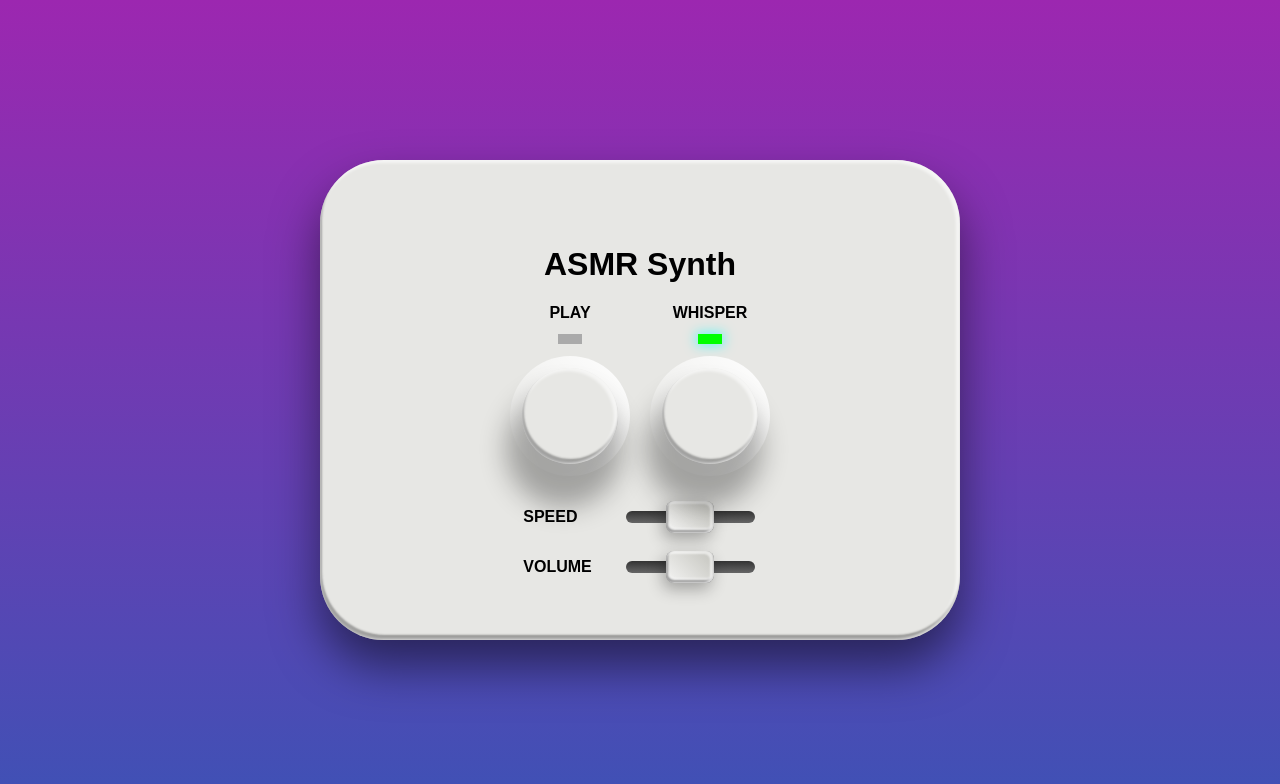
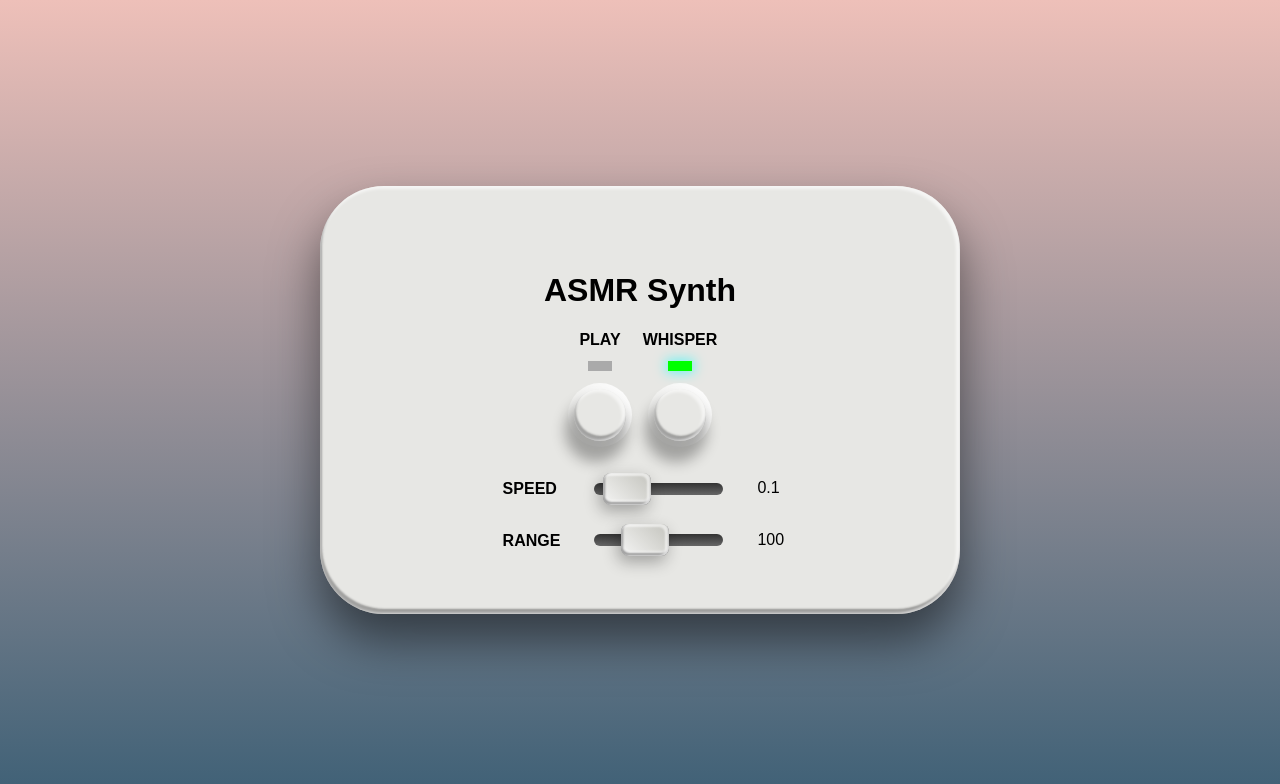
Before and after one commit to olimot/asmr-synth, a React (Vite) app: page / in a window 1280 px wide. Shown: the top 784 px of the page. Built offline with nearby package versions, Linux system fonts and the light colour scheme.

Commit message:
add speed and range

```diff
--- a/src/App.tsx
+++ b/src/App.tsx
@@ -97,7 +97,17 @@ export async function buildAudioGraph() {
     context.audioWorklet.addModule(pinkTromboneModuleURL),
   ]);
 
-  const pinkTrombone = new PinkTromboneNode(context, { tractLengthCm: 16.9 });
+  const pinkTrombone = new PinkTromboneNode(context, {
+    tractLengthCm: 16.9,
+    isActive: false,
+    peakStart: true,
+    autoWobble: false,
+    voiceness: 0,
+    frequency: 140,
+    velumDiameter: 0.01,
+    vibratoAmount: 0.009,
+    vibratoFrequency: 6,
+  });
   const lipConstriction = pinkTrombone.createConstriction();
   const tongueConstriction = pinkTrombone.createConstriction();
 
@@ -126,10 +136,13 @@ export async function buildAudioGraph() {
 export default function App() {
   const [graph, setGraph] = useState<AudioGraph | null>(null);
   const [isPlaying, setPlaying] = useState(false);
-  const [isWhisper, setWhisper] = useState(true);
-
+  const [settings, setSettings] = useState({
+    isWhisper: true,
+    speed: 0.1,
+    range: 100,
+  });
   useEffect(() => {
-    if (graph) {
+    if (!graph) return;
     const {
       master,
       orbitControl,
@@ -138,28 +151,41 @@ export default function App() {
       tongueConstriction,
       context,
     } = graph;
-      master.gain.cancelScheduledValues(0);
     if (isPlaying) {
       master.gain.setValueAtTime(1, context.currentTime);
     } else {
       master.gain.linearRampToValueAtTime(0, context.currentTime + 0.1);
     }
 
-      const pressedTimeMap = new Map<string, number>();
+    const updateTrombone = () => {
+      lipConstriction.set(getNarrowest(pressedTimeMap, lipKeyMap));
+      tongueConstriction.set(getNarrowest(pressedTimeMap, constrictionKeyMap));
+      pinkTrombone.setTongue(getNarrowest(pressedTimeMap, tongueKeyMap));
 
-      const pressRandomKey = (keyMap: Record<string, unknown>, end: number) => {
-        const keys = Object.keys(keyMap);
-        const sel = keys[(Math.random() * keys.length) | 0];
-        pressedTimeMap.set(sel, Date.now());
-        setTimeout(() => pressedTimeMap.delete(sel), end * 1000);
+      const isNasal = ["KeyQ", "KeyA", "KeyZ"].some((code) =>
+        pressedTimeMap.has(code),
+      );
+      pinkTrombone.set({
+        velumDiameter: isNasal ? 0.4 : 0.01,
+        voiceness: settings.isWhisper ? 0 : 0.4,
+        isActive: true,
+      });
     };
 
-      let interval = 0.0475;
+    const pressedTimeMap = new Map<string, number>();
+    const keys = Object.keys({
+      ...tongueKeyMap,
+      ...constrictionKeyMap,
+      ...lipKeyMap,
+    });
+    const tongueKeys = Object.keys(tongueKeyMap);
+
+    let interval = (0.05 + settings.speed) / 2;
     let timer = setTimeout(function queueRandomMove() {
       const t = context.currentTime;
       if (Math.random() < 0.5) {
         interval += 0.025 * (2 * Math.random() - 1);
-          interval = Math.min(Math.max(0.05, interval), 0.1);
+        interval = Math.min(Math.max(0.05, interval), settings.speed);
       }
       const end = interval + Math.random() * 0.05;
       orbitControl.angle.linearRampToValueAtTime(
@@ -167,34 +193,33 @@ export default function App() {
         t + end,
       );
       orbitControl.radius.linearRampToValueAtTime(
-          Math.random() * 100,
+        Math.max(0, Math.random() * settings.range - 50),
         t + end,
       );
-        pressRandomKey(
-          { ...tongueKeyMap, ...constrictionKeyMap, ...lipKeyMap },
-          end,
-        );
 
-        lipConstriction.set(getNarrowest(pressedTimeMap, lipKeyMap));
-        tongueConstriction.set(
-          getNarrowest(pressedTimeMap, constrictionKeyMap),
-        );
-        pinkTrombone.setTongue(getNarrowest(pressedTimeMap, tongueKeyMap));
-
-        const isNasal = ["KeyQ", "KeyA", "KeyZ"].some((code) =>
-          pressedTimeMap.has(code),
-        );
-        pinkTrombone.set({
-          velumDiameter: isNasal ? 0.4 : 0.01,
-          voiceness: isWhisper ? 0 : 0.4,
-          isActive: true,
-        });
+      const sel = keys[(Math.random() * keys.length) | 0];
+      const isTongueChanged = tongueKeys.includes(sel);
+      pressedTimeMap.set(sel, Date.now());
+      if (isTongueChanged) {
+        for (const tongueKey of tongueKeys) {
+          if (tongueKey === sel) continue;
+          pressedTimeMap.delete(tongueKey);
+        }
+        updateTrombone();
+      } else {
+        updateTrombone();
+        const d = constrictionKeyMap[sel]?.diameter ?? lipKeyMap[sel].diameter;
+        const ms = d ? 33 : end * 1000;
+        setTimeout(() => {
+          pressedTimeMap.delete(sel);
+          updateTrombone();
+        }, ms);
+      }
 
       timer = setTimeout(queueRandomMove, end * 1000);
     });
     return () => clearTimeout(timer);
-    }
-  }, [isPlaying, isWhisper, graph]);
+  }, [isPlaying, settings, graph]);
 
   return (
     <>
@@ -209,30 +234,53 @@ export default function App() {
               if (!isPlaying && !graph) setGraph(await buildAudioGraph());
               setPlaying(!isPlaying);
             }}
-          >
-            <span />
-          </button>
+          />
         </div>
         <div className="switch-button">
           <div className="label">Whisper</div>
-          <div className={isWhisper ? "indicator on" : "indicator"} />
-          <button type="button" onClick={() => setWhisper(!isWhisper)}>
-            <span />
-          </button>
+          <div className={settings.isWhisper ? "indicator on" : "indicator"} />
+          <button
+            type="button"
+            onClick={() => {
+              setSettings({ ...settings, isWhisper: !settings.isWhisper });
+            }}
+          />
         </div>
       </div>
       <div
         style={{
           display: "grid",
-          gridTemplateColumns: "auto 1fr",
+          gridTemplateColumns: "auto 1fr 20px",
           gap: 32,
           marginTop: 32,
         }}
       >
         <div className="label">Speed</div>
-        <input type="range" />
-        <div className="label">Volume</div>
-        <input type="range" />
+        <input
+          type="range"
+          min={0.05}
+          max={0.5}
+          value={settings.speed}
+          step={0.01}
+          onChange={(e) => {
+            console.log(Number(e.target.value));
+            setSettings({ ...settings, speed: Number(e.target.value) });
+          }}
+        />
+        <div>{settings.speed}</div>
+        <div className="label">Range</div>
+        <input
+          type="range"
+          min={50}
+          max={200}
+          value={settings.range}
+          step={1}
+          onChange={(e) => {
+            console.log(Number(e.target.value));
+            setSettings({ ...settings, range: Number(e.target.value) });
+          }}
+        />{" "}
+        <div>{settings.range}</div>
       </div>
     </>
   );
--- a/src/pink-trombone/module.ts
+++ b/src/pink-trombone/module.ts
@@ -65,6 +65,17 @@ export default class PinkTromboneProcessor extends AudioWorkletProcessor {
       sampleRate,
       sampleRate * 2,
       tractLengthCm,
+      {
+        isActive: false,
+        peakStart: true,
+        autoWobble: true,
+        voiceness: 0,
+        frequency: 140,
+        velumDiameter: 0.01,
+        vibratoAmount: 0.005,
+        vibratoFrequency: 6,
+        ...options?.processorOptions,
+      },
     );
     createServer(this.port, {
       getDiameter: () => this.pinkTrombone.diameter,
--- a/src/pink-trombone/node.ts
+++ b/src/pink-trombone/node.ts
@@ -52,7 +52,10 @@ export class Constriction {
 export class PinkTromboneNode extends AudioWorkletNode {
   request = createClient(this.port);
 
-  constructor(context: BaseAudioContext, options?: { tractLengthCm?: number }) {
+  constructor(
+    context: BaseAudioContext,
+    options?: PinkTromboneProps & { tractLengthCm?: number },
+  ) {
     super(context, "pink-trombone", { processorOptions: options });
   }
 
--- a/src/pink-trombone/shared.ts
+++ b/src/pink-trombone/shared.ts
@@ -73,6 +73,8 @@ export type PinkTromboneProps = {
   voiceness: number;
   frequency: number;
   velumDiameter: number;
+  vibratoAmount: number;
+  vibratoFrequency: number;
 };
 
 export type Scheduled<T> = T & { time: number; flag?: "cancel" | "flush" };
--- a/src/style.css
+++ b/src/style.css
@@ -13,7 +13,7 @@ html {
 }
 
 body {
-  background: linear-gradient(0deg, #3f51b5, #9c27b0);
+  background: linear-gradient(0deg, #3e6076, #eec0b9);
 }
 
 .app {
@@ -34,7 +34,7 @@ body {
 }
 
 .switch-button {
-  width: 140px;
+  width: 80px;
   display: flex;
   flex-direction: column;
   align-items: center;
@@ -45,14 +45,15 @@ body {
   font-size: 16px;
   font-weight: bold;
   text-transform: uppercase;
+  line-height: 1.2;
 }
 
 button {
   position: relative;
   box-sizing: border-box;
   border-radius: 50%;
-  width: 120px;
-  height: 120px;
+  width: 64px;
+  height: 64px;
   border: 0;
   margin: 0;
   padding: 12px;
@@ -68,10 +69,10 @@ button::before {
   content: "";
   display: block;
   position: absolute;
-  top: 12px;
-  left: 12px;
-  right: 12px;
-  bottom: 12px;
+  top: 6px;
+  left: 6px;
+  right: 6px;
+  bottom: 6px;
   font-size: 0;
   color: transparent;
   border-radius: 50%;
@@ -81,7 +82,7 @@ button::before {
     -2px 1px 3px 2px inset rgba(255, 255, 255, 0.6),
     3px -4px 3px 0px inset rgba(255, 255, 255, 0.2),
     1px -4px 2px 1px inset rgba(0, 0, 0, 0.4),
-    -6px 33px 27px 10px rgba(0, 0, 0, 0.3);
+    -4px 16px 14px 5px rgba(0, 0, 0, 0.3);
 }
 
 button:active::before {
@@ -121,11 +122,7 @@ input[type="range"]:focus {
 
 /* slider track */
 input[type="range"]::-webkit-slider-runnable-track {
-  background: linear-gradient(
-    0deg,
-    #666666,
-    #333333
-  );
+  background: linear-gradient(0deg, #666666, #333333);
   border-radius: 12px;
   height: 12px;
 }
@@ -136,11 +133,7 @@ input[type="range"]::-webkit-slider-thumb {
   appearance: none;
   margin-top: -10px; /* Centers thumb on the track */
   background-color: hsl(60 5% 90% / 1);
-  background: linear-gradient(
-    45deg,
-    hsl(60 5% 96% / 1),
-    hsl(60 5% 75% / 1)
-  );
+  background: linear-gradient(45deg, hsl(60 5% 96% / 1), hsl(60 5% 75% / 1));
   box-shadow:
     -2px 1px 2px 2px inset rgba(255, 255, 255, 0.6),
     1px -4px 2px 1px inset rgba(255, 255, 255, 0.6),
```
Also changed, not shown: src/pink-trombone/pink-trombone.ts (+21 -1 lines), src/pink-trombone/tract.ts (+5 -5 lines). Lines whose indentation alone changed are shown as unchanged.
